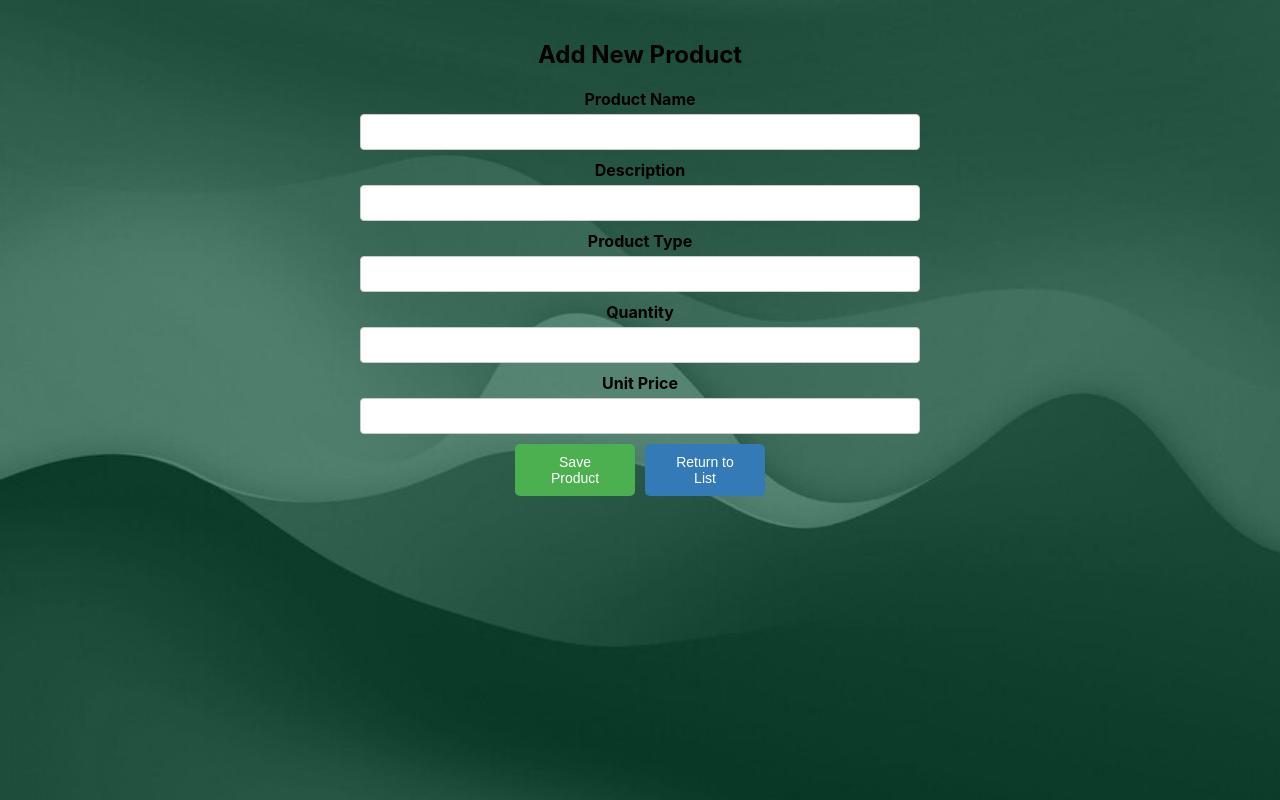
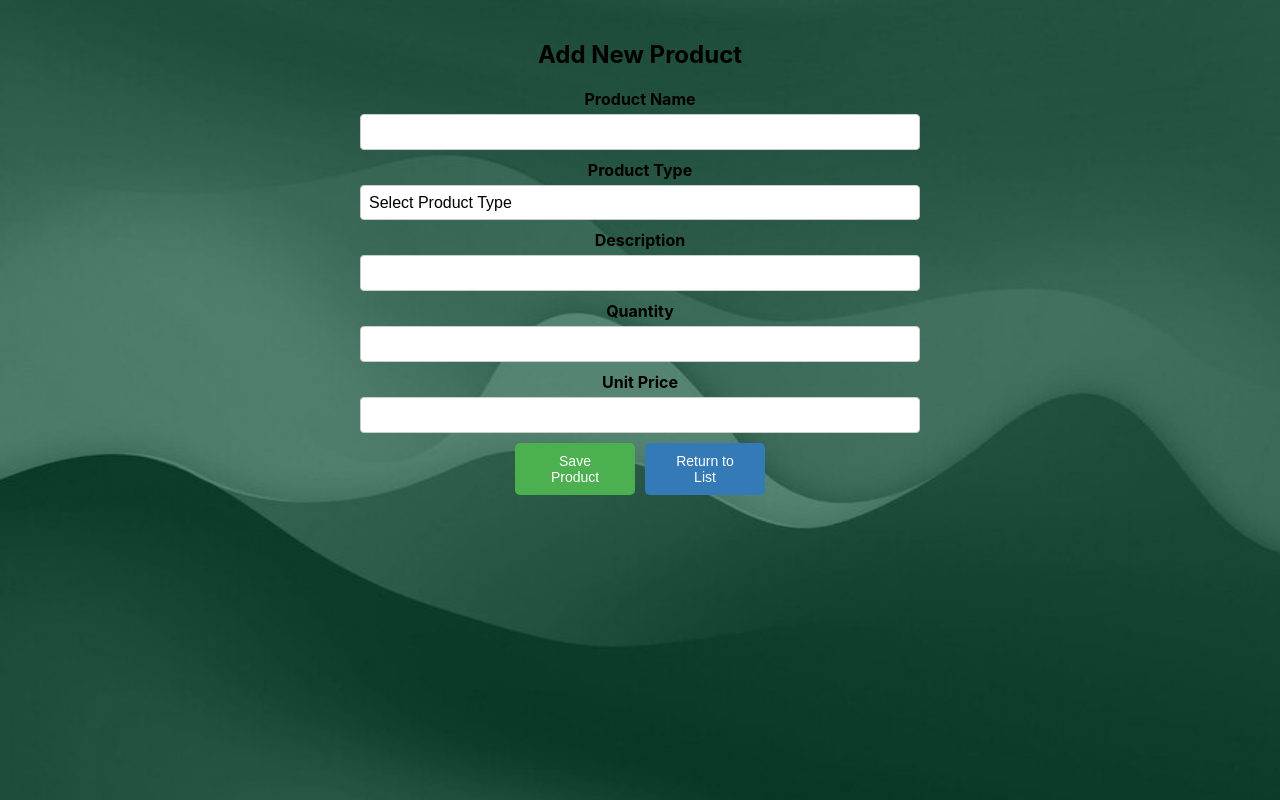
Before and after one commit to kyooxenn/React_Inventory_System, a React (Create React App) app: page /add-product in a window 1280 px wide. Built offline with nearby package versions, Linux system fonts and the light colour scheme.

Commit message:
updated codes

```diff
--- a/src/components/AddProduct.js
+++ b/src/components/AddProduct.js
@@ -3,59 +3,89 @@ import { createProduct } from "../api";
 import { useNavigate } from "react-router-dom";
 import "../styles.css";
 
+const productTypes = ["Electronics", "Furniture", "Clothing", "Food", "Books"]; // Predefined product types
+
 const AddProduct = () => {
     const [product, setProduct] = useState({
         productName: "",
+        productType: "",
         description: "",
-        productType: "",
-        quantity: 0,
-        unitPrice: 0,
+        quantity: "",
+        unitPrice: "",
     });
-    const [loading, setLoading] = useState(false); // Track loading state
-    const [error, setError] = useState(""); // Track errors
+    const [loading, setLoading] = useState(false);
+    const [error, setError] = useState("");
     const navigate = useNavigate();
 
     const handleChange = (e) => {
-        setProduct({ ...product, [e.target.name]: e.target.value });
+        const { name, value } = e.target;
+        setProduct((prev) => ({ ...prev, [name]: value }));
+    };
+
+    const validateFields = () => {
+        if (!product.productName.trim()) return "Product name is required.";
+        if (!productTypes.includes(product.productType)) return "Please select a valid product type.";
+        if (!product.description.trim()) return "Description is required.";
+        if (isNaN(product.quantity) || product.quantity <= 0) return "Quantity must be a positive number.";
+        if (isNaN(product.unitPrice) || product.unitPrice <= 0) return "Unit price must be a positive number.";
+        return "";
     };
 
     const handleSubmit = async (e) => {
         e.preventDefault();
-        setError(""); // Reset error state
-        setLoading(true); // Show loading state
+        setError("");
 
+        const validationError = validateFields();
+        if (validationError) {
+            setError(validationError);
+            return;
+        }
+
+        setLoading(true);
         try {
             await createProduct(product);
-            navigate("/"); // Redirect to product list after successful creation
+            navigate("/");
         } catch (err) {
-            if (err.response?.data?.details) {
-                setError(err.response.data.details.join(", ")); // Show validation errors from backend
-            } else {
-                setError(err.response?.data?.errorMessage || "Failed to add product.");
-            }
+            setError(err.response?.data?.errorMessage || "Failed to add product.");
         }
-
-        setLoading(false); // Hide loading state
+        setLoading(false);
     };
 
     return (
         <div className="container">
             <h2>Add New Product</h2>
             <form onSubmit={handleSubmit} className="form">
-                {[
-                    { label: "Product Name", name: "productName", type: "text" },
-                    { label: "Description", name: "description", type: "text" },
-                    { label: "Product Type", name: "productType", type: "text" },
-                    { label: "Quantity", name: "quantity", type: "number" },
-                    { label: "Unit Price", name: "unitPrice", type: "number" }
-                ].map(({ label, name, type }) => (
+                {/* Product Name */}
+                <div className="form-group">
+                    <label htmlFor="productName">Product Name</label>
+                    <input id="productName" type="text" name="productName" value={product.productName} onChange={handleChange} required />
+                </div>
+
+                {/* Product Type (Dropdown) */}
+                <div className="form-group">
+                    <label htmlFor="productType">Product Type</label>
+                    <select id="productType" name="productType" value={product.productType} onChange={handleChange} required>
+                        <option value="">Select Product Type</option>
+                        {productTypes.map((type) => (
+                            <option key={type} value={type}>
+                                {type}
+                            </option>
+                        ))}
+                    </select>
+                </div>
+
+                {/* Remaining Fields */}
+                {[{ label: "Description", name: "description", type: "text" },
+                  { label: "Quantity", name: "quantity", type: "number" },
+                  { label: "Unit Price", name: "unitPrice", type: "number" }]
+                .map(({ label, name, type }) => (
                     <div className="form-group" key={name}>
                         <label htmlFor={name}>{label}</label>
                         <input id={name} type={type} name={name} value={product[name] || ""} onChange={handleChange} required />
                     </div>
                 ))}
 
-                {error && <p className="error">{error}</p>} {/* Display error */}
+                {error && <p className="error">{error}</p>}
 
                 <div className="button-group">
                     <button className="add-btn" type="submit" disabled={loading}>
--- a/src/components/UpdateProduct.js
+++ b/src/components/UpdateProduct.js
@@ -1,12 +1,22 @@
 import React, { useState, useEffect } from "react";
 import { getProductById, updateProduct, deleteProduct } from "../api";
-import { useParams, useNavigate, useLocation } from "react-router-dom";
+import { useParams, useNavigate } from "react-router-dom";
 import "../styles.css";
+
+const productTypeMapping = {
+    1: "Electronics",
+    2: "Furniture",
+    3: "Clothing",
+    4: "Food",
+    5: "Books",
+};
+
+const productTypes = Object.values(productTypeMapping); // Extract type names
 
 const UpdateProduct = () => {
     const { id } = useParams();
     const navigate = useNavigate();
-    const [product, setProduct] = useState(null); // Store one product, not an array
+    const [product, setProduct] = useState(null);
     const [loading, setLoading] = useState(false);
     const [error, setError] = useState("");
 
@@ -14,10 +24,12 @@ const UpdateProduct = () => {
         const fetchProduct = async () => {
             setLoading(true);
             try {
-                const data = await getProductById(id); // Should return a single product object
+                const data = await getProductById(id);
+                // Convert productType from number to its name before storing
+                data.productType = productTypeMapping[data.productType] || data.productType;
                 setProduct(data);
             } catch (err) {
-                setError(err.response?.data?.message || "No matching product found.");
+                setError("No matching product found.");
             }
             setLoading(false);
         };
@@ -26,38 +38,47 @@ const UpdateProduct = () => {
     }, [id]);
 
     const handleChange = (e) => {
-        setProduct({
-            ...product,
-            [e.target.name]: e.target.value,
-        });
+        const { name, value } = e.target;
+        setProduct((prev) => ({ ...prev, [name]: value }));
+    };
+
+    const validateFields = () => {
+        if (!product.productName.trim()) return "Product name is required.";
+        if (!productTypes.includes(product.productType)) return "Please select a valid product type.";
+        if (!product.description.trim()) return "Description is required.";
+        if (isNaN(product.quantity) || product.quantity <= 0) return "Quantity must be a positive number.";
+        if (isNaN(product.unitPrice) || product.unitPrice <= 0) return "Unit price must be a positive number.";
+        return "";
     };
 
     const handleSubmit = async (e) => {
         e.preventDefault();
-        setLoading(true);
         setError("");
 
+        const validationError = validateFields();
+        if (validationError) {
+            setError(validationError);
+            return;
+        }
+
+        setLoading(true);
         try {
             await updateProduct(id, product);
-            navigate("/"); // Redirect after updating
+            navigate("/");
         } catch (err) {
-            setError(err.response?.data?.message || "Failed to update product.");
+            setError("Failed to update product.");
         }
-
         setLoading(false);
     };
 
     const handleDelete = async () => {
         setLoading(true);
-        setError("");
-
         try {
             await deleteProduct(id);
-            navigate("/"); // Redirect after deletion
+            navigate("/");
         } catch (err) {
-            setError(err.response?.data?.message || "Failed to delete product.");
+            setError("Failed to delete product.");
         }
-
         setLoading(false);
     };
 
@@ -69,23 +90,33 @@ const UpdateProduct = () => {
 
             {product ? (
                 <form onSubmit={handleSubmit} className="form">
-                    {[
-                        { label: "Product Name", name: "productName", type: "text" },
-                        { label: "Description", name: "description", type: "text" },
-                        { label: "Product Type", name: "productType", type: "text" },
-                        { label: "Quantity", name: "quantity", type: "number" },
-                        { label: "Price", name: "unitPrice", type: "number" },
-                    ].map(({ label, name, type }) => (
+                    {/* Product Name */}
+                    <div className="form-group">
+                        <label htmlFor="productName">Product Name</label>
+                        <input id="productName" type="text" name="productName" value={product.productName} onChange={handleChange} required />
+                    </div>
+
+                    {/* Product Type Dropdown */}
+                    <div className="form-group">
+                        <label htmlFor="productType">Product Type</label>
+                        <select id="productType" name="productType" value={product.productType || ""} onChange={handleChange} required>
+                            <option value="">Select Product Type</option>
+                            {productTypes.map((type) => (
+                                <option key={type} value={type}>
+                                    {type}
+                                </option>
+                            ))}
+                        </select>
+                    </div>
+
+                    {/* Remaining Fields */}
+                    {[{ label: "Description", name: "description", type: "text" },
+                      { label: "Quantity", name: "quantity", type: "number" },
+                      { label: "Price", name: "unitPrice", type: "number" }]
+                    .map(({ label, name, type }) => (
                         <div className="form-group" key={name}>
                             <label htmlFor={name}>{label}</label>
-                            <input
-                                id={name}
-                                type={type}
-                                name={name}
-                                value={product[name] || ""}
-                                onChange={handleChange}
-                                required
-                            />
+                            <input id={name} type={type} name={name} value={product[name] || ""} onChange={handleChange} required />
                         </div>
                     ))}
 
--- a/src/styles.css
+++ b/src/styles.css
@@ -145,3 +145,13 @@ button {
 .return-btn {
     background-color: #337ab7;
 }
+
+select {
+    padding: 8px;
+    font-size: 16px;
+    -webkit-appearance: none; /* Removes native styles */
+    border: 1px solid #ccc;
+    border-radius: 4px;
+    background-color: white; /* Matches input field background */
+    width: 100%; /* Ensures uniform width */
+}
```
Also changed, not shown: src/components/ProductList.js (+25 -45 lines).
